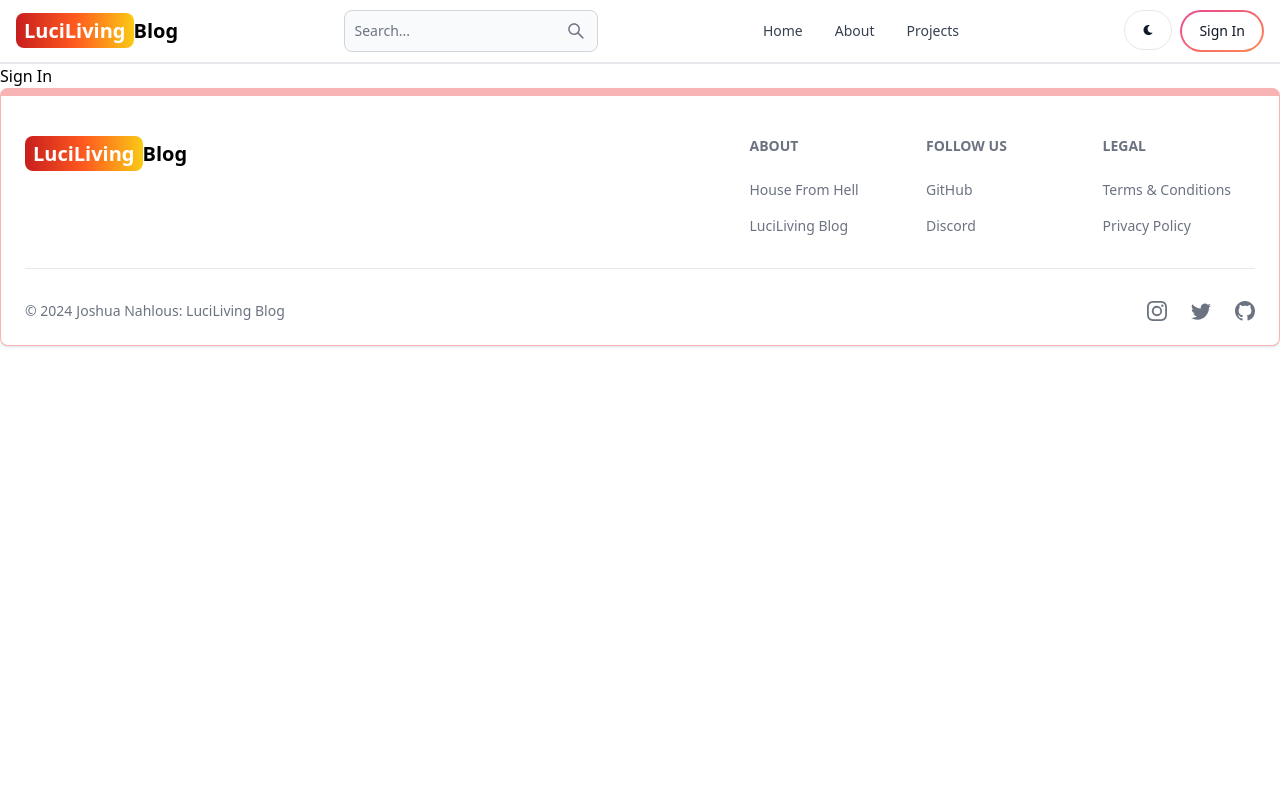
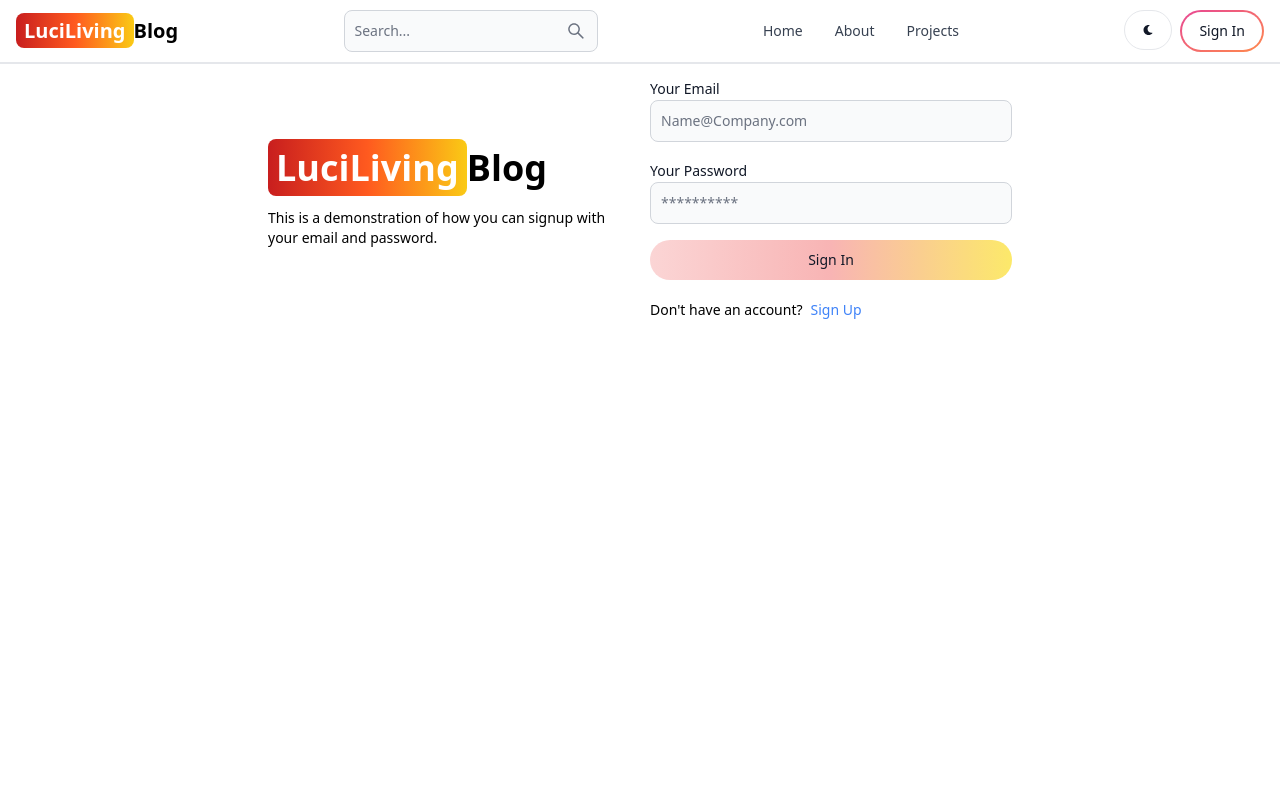
Before and after one commit to Hmmmm-Josh/T3A2-B_LuciLiving, a React (Vite) app in the folder src/client/: page /signin in a window 1280 px wide. Shown: the top 800 px of the page. Built offline with nearby package versions, Linux system fonts and the light colour scheme.

Commit message:
Feat-SignInRedux

```diff
--- a/src/client/package.json
+++ b/src/client/package.json
@@ -10,6 +10,7 @@
     "preview": "vite preview"
   },
   "dependencies": {
+    "@reduxjs/toolkit": "^2.2.7",
     "dotenv": "^16.4.5",
     "flowbite-react": "^0.10.1",
     "mongodb": "^6.8.0",
@@ -17,6 +18,7 @@
     "react": "^18.3.1",
     "react-dom": "^18.3.1",
     "react-icons": "^5.3.0",
+    "react-redux": "^9.1.2",
     "react-router-dom": "^6.26.0"
   },
   "devDependencies": {
--- a/src/client/src/components/Header.jsx
+++ b/src/client/src/components/Header.jsx
@@ -30,7 +30,7 @@ export default function Header() {
       <Button className='w-12 h-10 hidden sm:inline' color='gray' pill>
         <FaMoon />
       </Button>
-      <Link to='/sign-in'>
+      <Link to='/signin'>
       <Button gradientDuoTone='pinkToOrange' outline pill>
         Sign In
       </Button>
--- a/src/client/src/main.jsx
+++ b/src/client/src/main.jsx
@@ -1,10 +1,13 @@
-import { StrictMode } from 'react'
-import { createRoot } from 'react-dom/client'
-import App from './App.jsx'
-import './index.css'
+import React from 'react';
+import ReactDOM from 'react-dom/client';
+import App from './App.jsx';
+import './index.css';
+import { store } from './redux/store.js';
+import { Provider } from 'react-redux';
 
-createRoot(document.getElementById('root')).render(
-  <StrictMode>
-    <App />
-  </StrictMode>,
+
+ReactDOM.createRoot(document.getElementById('root')).render(
+    <Provider store={store}>
+        <App />
+    </Provider>
 )
--- a/src/client/src/pages/SignIn.jsx
+++ b/src/client/src/pages/SignIn.jsx
@@ -1,9 +1,94 @@
-import React from 'react'
+import { Alert, Button, Label, Spinner, TextInput } from 'flowbite-react';
+import { useState } from 'react';
+import { Link, useNavigate } from 'react-router-dom';
+import { useDispatch, useSelector } from 'react-redux';
+import { signInStart, signInSuccess, signInFailure } from '../redux/user/userSlice';
 
 export default function SignIn() {
+  const [formData, setFormData] = useState({});
+  const { loading, error: errorMessage } = useSelector((state) => state.user);
+  const dispatch = useDispatch();
+  const navigate = useNavigate();
+  const handleChange = (e) => {
+    setFormData({ ...formData, [e.target.id]: e.target.value.trim() });
+  };
+  const handleSubmit = async (e) => {
+    e.preventDefault();
+    if (!formData.email || !formData.password) {
+      return dispatch(signInFailure('Please fill all the fields'));
+    }
+    try {
+      dispatch(signInStart());
+      const res = await fetch('/api/auth/signin', {
+        method: 'POST',
+        headers: { 'Content-Type': 'application/json' },
+        body: JSON.stringify(formData),
+      });
+      const data = await res.json();
+      if (data.success === false) {
+        dispatch(signInFailure(data.message));
+      }
+
+      if (res.ok) {
+        dispatch(signInSuccess(data));
+        navigate('/');
+      }
+    } catch (error) {
+      dispatch(signInFailure(error.message));
+    }
+  };
+
   return (
-    <div>
-      Sign In
+    <div className='min-h-screen mt-50'>
+      <div className='flex p-3 max-w-3xl mx-auto flex-col md:flex-row md:items-center gap-5'>
+        {/* Left side */}
+        <div className='flex-1'>
+        <Link to="/" className='font-bold dark:text-white text-4xl'>
+      <span className='px-2 py-1 bg-gradient-to-r from-red-700 via-orange-500
+       to-yellow-300 rounded-lg text-white'>
+        LuciLiving
+      </span>
+      Blog
+    </Link>
+    <p className='text-sm mt-5'>
+      This is a demonstration of how you can signup with your email and password.
+    </p>
     </div>
+     {/* Right side */}
+      <div className='flex-1'>
+        <form className='flex flex-col gap-4' onSubmit={handleSubmit}>
+          <div className=''>
+            <Label value='Your Email'/>
+            <TextInput type='email' placeholder='Name@Company.com' id='email' onChange={handleChange}/>
+          </div>
+          <div className=''>
+            <Label value='Your Password'/>
+            <TextInput type='password' placeholder='**********' id='password' onChange={handleChange}/>
+          </div>
+          <Button gradientDuoTone='redToYellow' type='submit' pill disabled={loading}>
+          {
+            loading ? (
+              <>
+              <Spinner size="sm"/>
+              <span className='pl-3'>Loading...</span>
+              </>
+            ) : "Sign In"
+           }
+        </Button>
+        </form>
+        <div className='flex gap-2 text-sm mt-5'>
+          <span> Don't have an account? </span>
+            <Link to="/signup" className='text-blue-500'> Sign Up </Link>
+        </div>
+        {
+          errorMessage && (
+            <Alert className='mt-5' color='failure'>
+              {errorMessage}
+            </Alert>
+          )
+        }
+      </div>
+    </div>
+  </div>
   )
 }
--- a/src/client/src/pages/SignUp.jsx
+++ b/src/client/src/pages/SignUp.jsx
@@ -83,7 +83,7 @@ const handleSubmit = async (e) => {
         </form>
         <div className='flex gap-2 text-sm mt-5'>
           <span> Have an account? </span>
-            <Link to="/sign-in" className='text-blue-500'> Sign In </Link>
+            <Link to="/signin" className='text-blue-500'> Sign In </Link>
         </div>
         {
           errorMessage && (
--- /dev/null
+++ b/src/client/src/redux/store.js
@@ -0,0 +1,8 @@
+import { configureStore } from '@reduxjs/toolkit';
+import userReducer from './user/userSlice';
+
+export const store = configureStore({
+  reducer: {
+    user: userReducer,
+  },
+});
--- /dev/null
+++ b/src/client/src/redux/user/userSlice.js
@@ -0,0 +1,36 @@
+
+import { createSlice } from '@reduxjs/toolkit';
+
+const initialState = {
+  currentUser: null,
+  error: null,
+  loading: false,
+};
+
+const userSlice = createSlice({
+  name: 'user',
+  initialState,
+  reducers: {
+    signInStart: (state) => {
+      state.loading = true;
+      state.error = null;
+    },
+    signInSuccess: (state, action) => {
+      state.currentUser = action.payload;
+      state.loading = false;
+      state.error = null;
+    },
+    signInFailure: (state, action) => {
+      state.loading = false;
+      state.error = action.payload;
+    },
+  },
+});
+
+export const {
+  signInStart,
+  signInSuccess,
+  signInFailure,
+} = userSlice.actions;
+
+export default userSlice.reducer;
```
Also changed, not shown: 1 other file (tests, documents, lock files or other folders).
